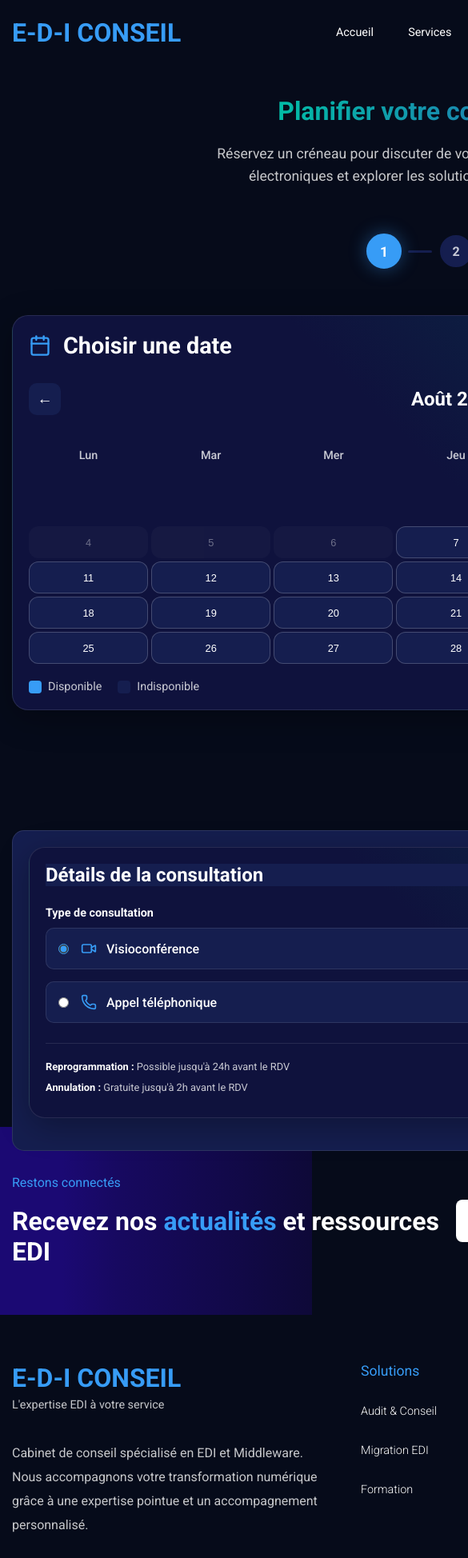
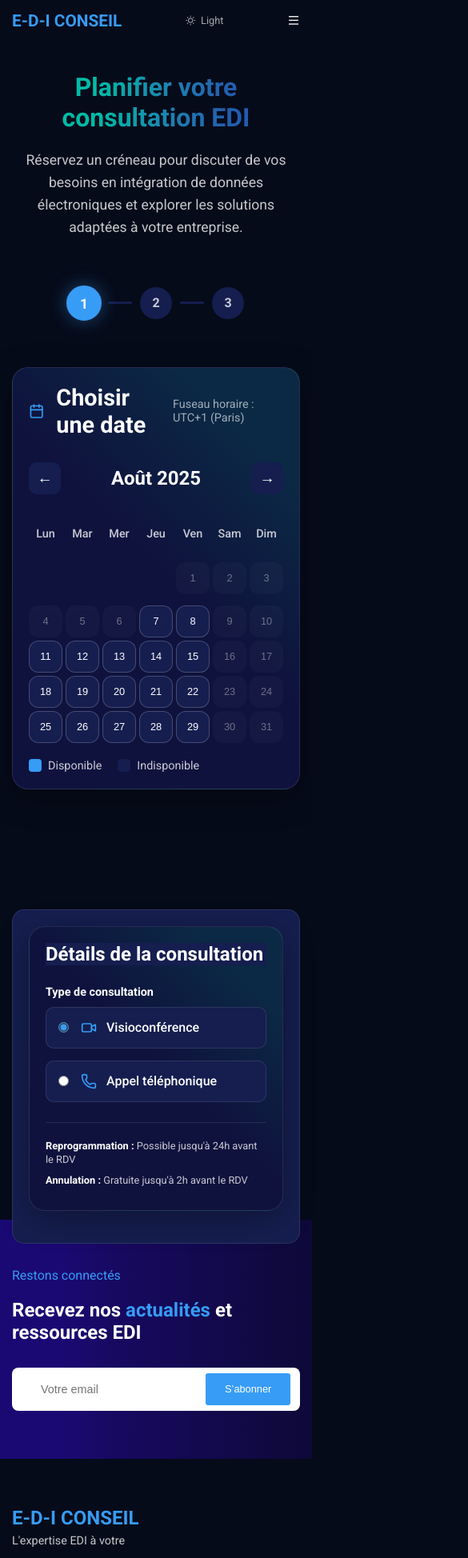
Before and after one commit to AkramNejj33/edi_conseil, a React (Create React App) app: page /rendez-vous in a window 390 px wide. Shown: the top 1948 px of the page at 80% size, 585 px wide, since content can reach past the window. Built offline with nearby package versions, Linux system fonts and the light colour scheme.

Commit message:
Add Responsive Design

```diff
--- a/src/components/Footer/footer.css
+++ b/src/components/Footer/footer.css
@@ -65,3 +65,27 @@
 .light-theme .copyright{
     color: #555;
 }
+
+@media only screen and (max-width:768px){
+    .footer__logo{
+        width: 50%;
+    }
+    .footer__wrapper{
+        flex-wrap: wrap;
+        column-gap: 1.5rem !important;
+        row-gap: 1.5rem;
+    }
+
+    .footer__logo h2{
+        font-size: 1.5rem;
+    }
+}
+
+@media only screen and (max-width:576px){
+    .footer__quick-links{
+        width: 47%;
+    }
+    .footer__logo{
+        width: 47%;
+    }
+}
--- a/src/components/Header/Header.jsx
+++ b/src/components/Header/Header.jsx
@@ -28,6 +28,8 @@ const nav__links = [
 const Header = ({ theme, toggleTheme }) => {
   const headerRef = useRef(null);
   const location = useLocation();
+
+  const menuRef = useRef(null)
 
   const headerFunc = () => {
     if (
@@ -67,6 +69,8 @@ const Header = ({ theme, toggleTheme }) => {
     }
   };
 
+  const toggleMenu = ()=> menuRef.current.classList.toggle('menu__active');
+
   return (
     <header className="header" ref={headerRef}>
       <div className="container">
@@ -76,7 +80,7 @@ const Header = ({ theme, toggleTheme }) => {
           </div>
 
           {/* --------- navigation --------- */}
-          <div className="navigation">
+          <div className="navigation" ref={menuRef}  onClick={toggleMenu}>
             <ul className="menu">
               {nav__links.map((item, index) => (
                 <li className="menu__item" key={index}>
@@ -112,6 +116,12 @@ const Header = ({ theme, toggleTheme }) => {
               )}
             </span>
           </div>
+
+          <span className="mobile__menu" onClick={toggleMenu}><i class="ri-menu-line"></i></span>
+
+
+
+
         </div>
       </div>
     </header>
--- a/src/components/Header/header.css
+++ b/src/components/Header/header.css
@@ -50,8 +50,76 @@
     background: #0c123d;
 }
 
+.mobile__menu{
+    color: #fff;
+    font-size: 1.3rem;
+    cursor: pointer;
+    display: none;
+}
+
 .light-theme .header__shrink{
     background: #f7f7f7;
     box-shadow: 2px 2px 10px -2px #ddd;
 
 }
+
+.light-theme .mobile__menu{
+    color: #000;
+}
+
+/*================== responsive ===================== */
+
+@media only screen and (max-width:992px){
+
+
+
+    .navigation{
+        position: fixed;
+        top: 0;
+        left: 0;
+        width: 100%;
+        height: 100%;
+        background: rgba(6, 11, 26, 0.868);
+        z-index: 99999;
+        display: none;
+    }
+
+    .menu{
+        flex-direction: column;
+        background: #0c123d;
+        width: 250px;
+        height: 100%;
+        align-items: center;
+        justify-content: center;
+        position: absolute;
+        top: 0;
+        right: 0;
+        z-index: 999999;
+    }
+
+    .menu__active{
+        display: block;
+    }
+
+    .mobile__menu{
+        display: block;
+    }
+
+
+}
+
+@media only screen and (max-width:768px){
+    .header{
+        width: 100%;
+        height: 50px;
+        line-height: 50px;
+    }
+
+    .mobile__menu {
+        font-size: 1rem;
+    }
+
+    .logo h2{
+        font-size: 1.3rem;
+    }
+}
--- a/src/pages/Home.css
+++ b/src/pages/Home.css
@@ -141,3 +141,15 @@ section{
     color: var(--counter-section-bg);
     transform: translateY(-3px);
 }
+
+@media only screen and (max-width:1024px) {
+  .container{
+    width: 100%;
+  }
+}
+
+@media only screen and (max-width:768px){
+  .section{
+    padding: 40px 0px;
+  }
+}
--- a/src/styles/about.css
+++ b/src/styles/about.css
@@ -55,3 +55,28 @@
 .light-theme .choose__us-title{
     color: #0c123d !important;
 }
+
+@media only screen and (max-width:992px){
+    .about__content h2{
+        font-size: 1.5rem;
+    }
+}
+
+@media only screen and (max-width:768px){
+    .about__wrapper{
+        flex-direction: column;
+    }
+
+    .about__content,
+    .about__img{
+        width: 100%;
+    }
+
+    .about__img img{
+        height: 400px !important;
+    }
+
+    .about__content{
+        margin-bottom: 30px;
+    }
+}
--- a/src/styles/counter.css
+++ b/src/styles/counter.css
@@ -25,3 +25,37 @@
 .counter__title {
     font-size: 1.5rem ;
 }
+
+@media only screen and (max-width:992px){
+    .counter__number{
+        font-size: 2rem;
+    }
+
+    .counter__title{
+        font-size: 1.2rem;
+    }
+
+    .counter__item{
+        width: 30%;
+    }
+}
+
+@media only screen and (max-width:768px){
+    .counter__number{
+        font-size: 1.5rem;
+    }
+
+    .counter__title{
+        font-size: 1rem;
+    }
+}
+
+@media only screen and (max-width:768px){
+    .counter__wrapper{
+        flex-direction: column;
+    }
+    .counter__item{
+        width: 100%;
+        margin-bottom: 30px;
+    }
+}
--- a/src/styles/hero.css
+++ b/src/styles/hero.css
@@ -57,3 +57,40 @@
 .hero__img img{
     border-radius: 5%;
 }
+
+@media only screen and (max-width:992px){
+    .hero__content h2{
+        font-size: 2rem;
+        line-height: 50px;
+    }
+}
+
+@media only screen and (max-width:768px){
+    .hero__content h2 {
+        font-size: 1.5rem;
+        line-height: 45px;
+    }
+
+    .hero__content p{
+        font-style: 0.9rem;
+    }
+
+    .primary__btn,
+    .secondary__btn{
+        font-size: 0.8rem;
+    }
+
+
+
+}
+
+@media only screen and (max-width:600px){
+    .hero__content,
+    .hero__img{
+        width: 100%;
+    }
+
+    .hero__wrapper{
+        flex-direction: column;
+    }
+}
--- a/src/styles/newsletter.css
+++ b/src/styles/newsletter.css
@@ -42,3 +42,29 @@
     background: var(--primary-color);
     color: #fff;
 }
+
+@media only screen and (max-width:992px){
+    .newsletter__content h2{
+        font-size: 1.5rem;
+    }
+
+}
+
+@media only screen and (max-width:768px){
+    .newsletter__wrapper{
+        flex-wrap:wrap ;
+    }
+
+    .newsletter__content , .newsletter__form{
+        width: 100%;
+    }
+
+    .newsletter__content{
+        margin-bottom: 30px;
+    }
+
+    .newsletter__form input{
+        padding: 8px 20px;
+        font-size: .9rem;
+    }
+}
--- a/src/styles/services.css
+++ b/src/styles/services.css
@@ -58,3 +58,31 @@
     border-radius: .5rem;
     border: 2px solid var(--primary-color);
 }
+
+@media only screen and (max-width:992px){
+    .service__top-content{
+        font-size: 1.5rem;
+    }
+    .service__item-wrapper{
+        flex-wrap: wrap;
+    }
+    .service__item{
+        width: 31%;
+        margin-bottom: 30px;
+    }
+}
+
+@media only screen and (max-width:768px){
+    .service__item{
+        width: 47.7%;
+    }
+    .service__title{
+        font-size: 1.2rem;
+    }
+}
+
+@media only screen and (max-width:576px){
+    .service__item{
+        width: 100%;
+    }
+}
--- a/src/styles/testimonial.css
+++ b/src/styles/testimonial.css
@@ -45,3 +45,17 @@
     color: white;
     font-weight: 500;
 }
+@media only screen and (max-width:992px){
+    .slider_content_top h2{
+        font-size: 1.5rem;
+    }
+}
+@media only screen and (max-width:768px){
+    .slider__wrapper{
+        width: 90%;
+    }
+
+    .customer__name{
+        font-size: 1rem;
+    }
+}
```
